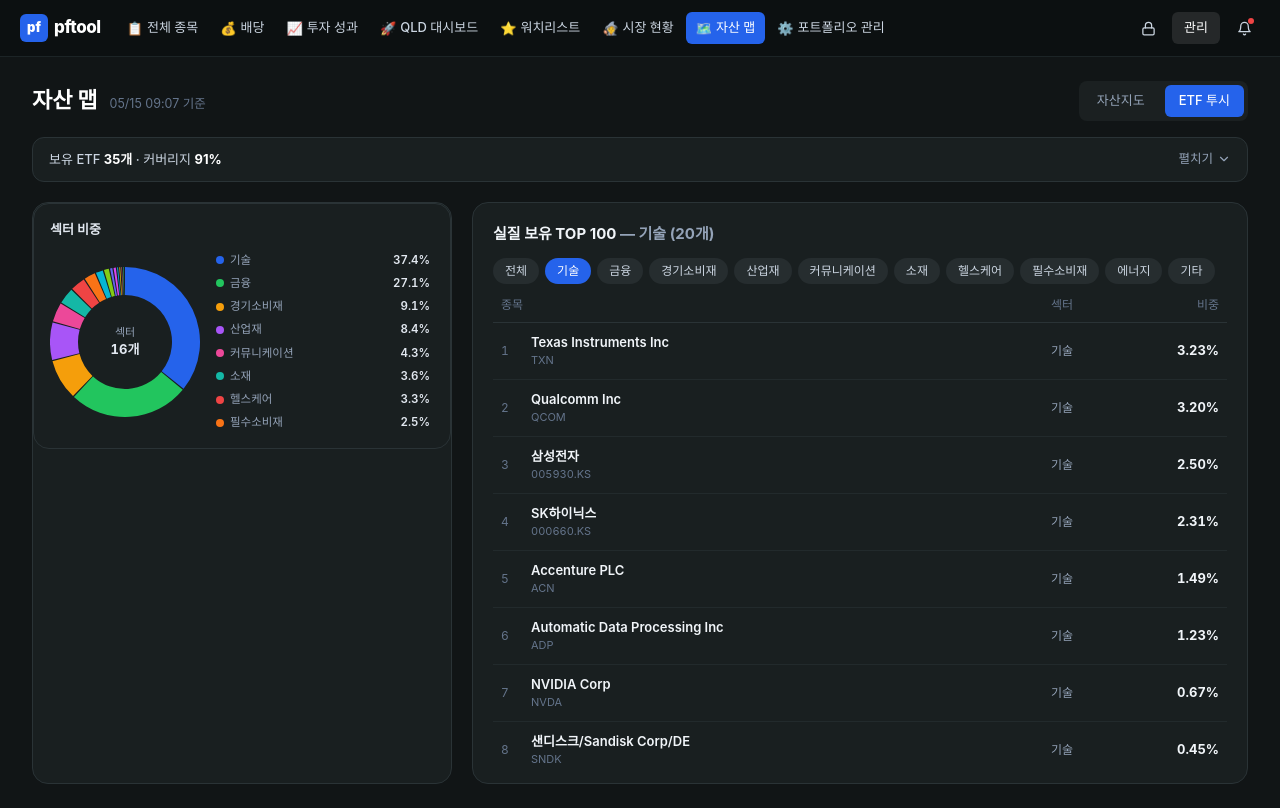
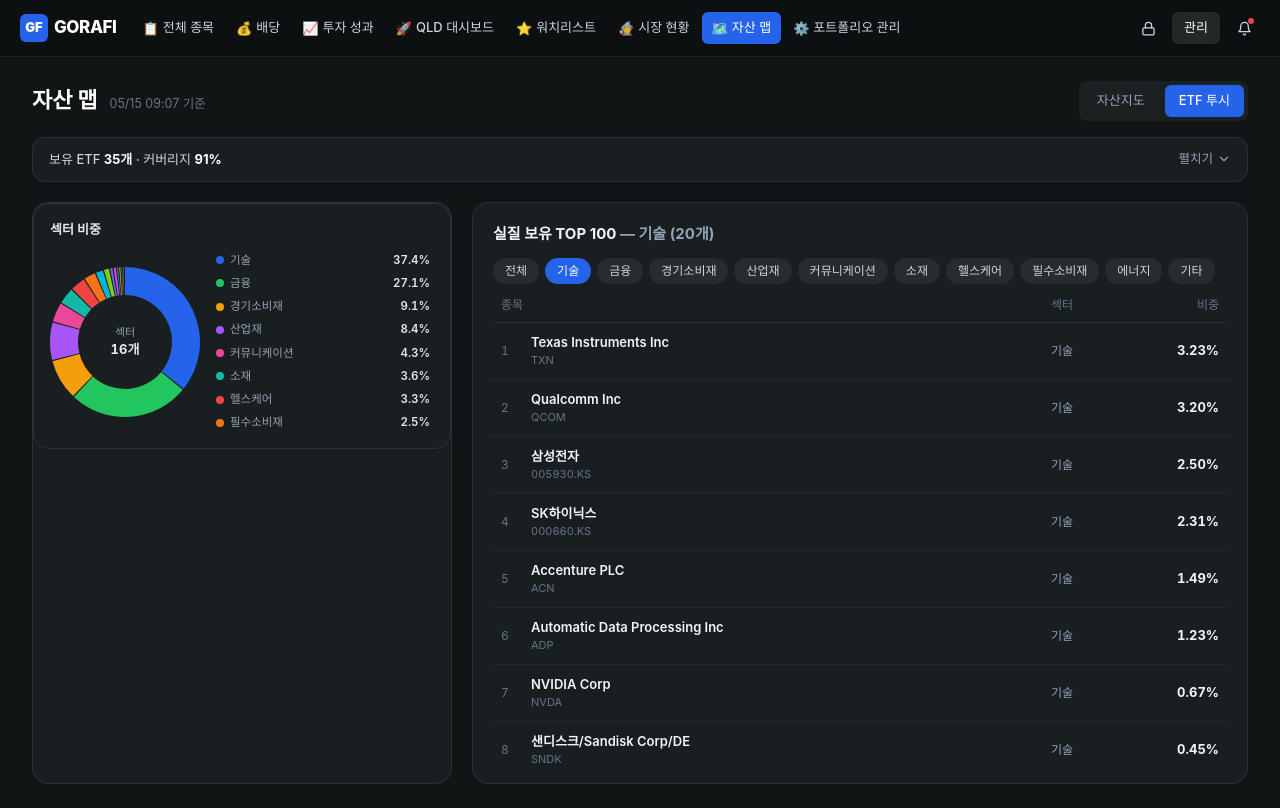
Before and after one commit to cococute88/gorani_vercel, a Next.js app: page /asset-map in a window 1280 px wide. Built offline with nearby package versions, Linux system fonts and the light colour scheme; a web font is replaced by a local one.

Commit message:
Update TopNav.tsx

```diff
--- a/components/TopNav.tsx
+++ b/components/TopNav.tsx
@@ -26,10 +26,10 @@
           className="mr-3 flex items-center gap-1.5 shrink-0"
         >
           <span className="flex h-7 w-7 items-center justify-center rounded-md bg-blue-600 text-[13px] font-black text-white">
-            pf
+            GF
           </span>
           <span className="text-[17px] font-extrabold tracking-tight text-white">
-            pftool
+            GORAFI
           </span>
         </Link>
 
```
